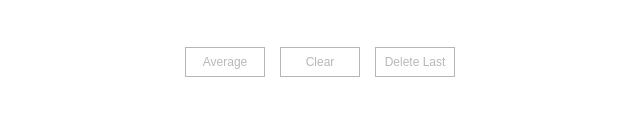
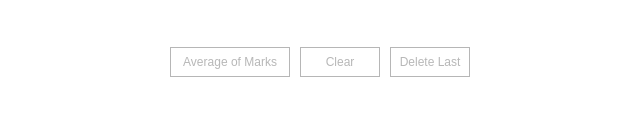
Before and after one commit to ugulavaleri/form-table, a plain HTML site: page index.html in a window 1280 px wide. Shown: the part 373-488 px from the top of the page, 320-960 px from the left. Drawn offline with Linux system fonts and the light colour scheme.

Commit message:
fix little errors

```diff
--- a/index.html
+++ b/index.html
@@ -42,7 +42,7 @@
             </div>
             <div class="buttonsDiv">
                 <div class="buttonsBox">
-                    <button id="averageBtn" disabled>Average</button>
+                    <button id="averageBtn" disabled>Average of Marks</button>
                     <button id="clearBtn" disabled>Clear</button>
                     <button id="lastDeleteBtn" disabled>Delete Last</button>
                 </div>
--- a/script.js
+++ b/script.js
@@ -74,7 +74,7 @@ const calcAverage = () => {
             cur = Number(cur);
             return acc + cur;
         }, 0);
-        average.textContent = `average of Marks: ${reduce / markArray.length}`;
+        average.textContent = reduce / markArray.length;
         average.classList.remove("hide");
     });
     container.appendChild(average);
--- a/style.css
+++ b/style.css
@@ -37,7 +37,7 @@ body {
 .buttonsBox {
     display: flex;
     justify-content: space-between;
-    max-width: 270px;
+    max-width: 300px;
     margin: 0 auto;
 }
 table {
@@ -93,6 +93,10 @@ button {
 
     transition: all 0.07s ease-out;
 }
+button:first-child {
+    max-width: 120px;
+    width: 100%;
+}
 form button {
     max-width: 100px;
     width: 100%;
```
